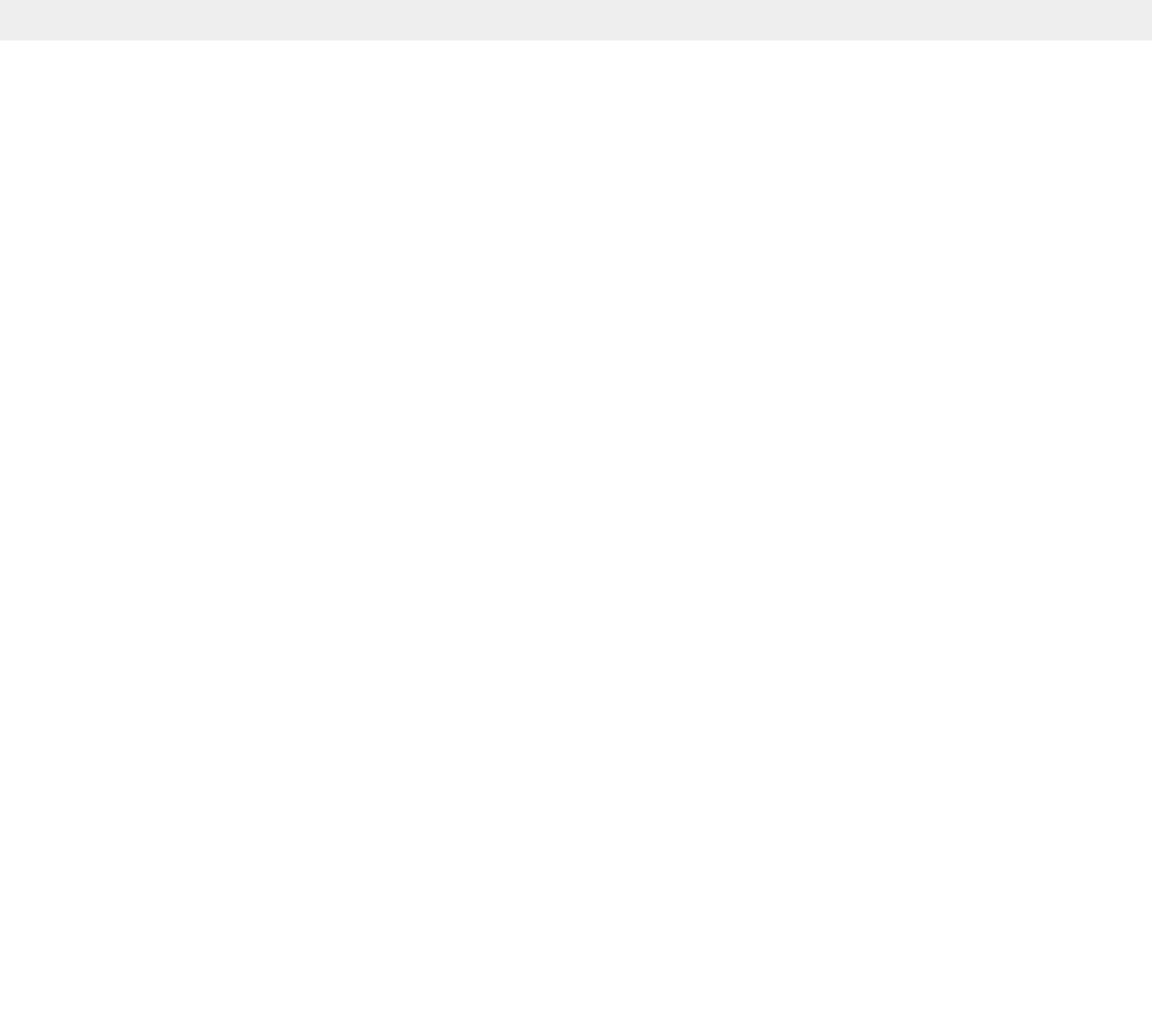
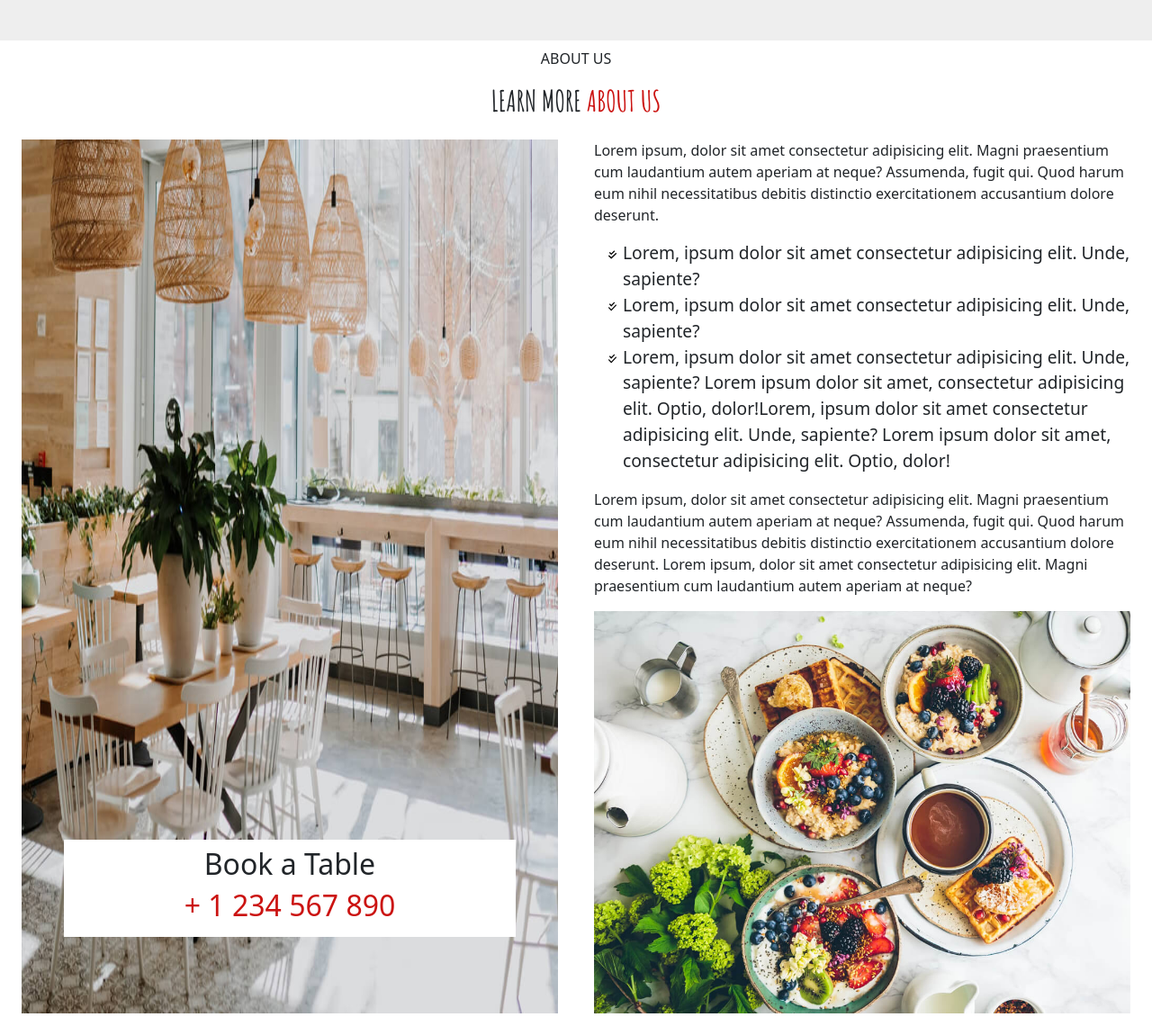
Before and after one commit to Osama-Jeb/oussama_jebrane_lionsresto_final, a website: page index.html in a window 1280 px wide. Shown: the part 539-1689 px from the top of the page at 90% size. Before the commit the page ends 800 px from the top, so only its background shows below. Drawn offline with nearby package versions, Linux system fonts and the light colour scheme.

Commit message:
about laptop

```diff
--- a/index.html
+++ b/index.html
@@ -66,7 +66,8 @@
 
 
     <main>
-        <div class="first_main bg-chefGray d-flex flex-column-reverse flex-lg-row align-items-center justify-content-around p-5">
+        <div
+            class="first_main bg-chefGray d-flex flex-column-reverse flex-lg-row align-items-center justify-content-around p-5">
 
             <div class="introText text-center text-lg-start">
                 <h2>Enjoy your healthy decilicious food</h2>
@@ -86,6 +87,55 @@
                 <img src="./public/img/menu/menu-item-1.png" height="400px" width="400px" alt="">
             </div>
         </div>
+
+        <div class="second_main p-2">
+
+            <div class="aboutTitle text-center">
+                <p>ABOUT US</p>
+                <h2>LEARN MORE <span class="text-chefRed">ABOUT US</span></h2>
+            </div>
+
+            <div class="about d-flex gap-2 flex-column flex-lg-row">
+                <div class="aboutImg w-50 p-3">
+                    <img src="./public/img/about.jpg" class="w-100 h-100" alt="">
+                    <div class="aboutNumber p-2">
+                        <h2>Book a Table</h2>
+                        <h2 class="text-chefRed">+ 1 234 567 890</h2>
+                    </div>
+                </div>
+
+                <div class="aboutText w-50 p-3">
+                    <p>Lorem ipsum, dolor sit amet consectetur adipisicing elit. Magni praesentium cum laudantium autem
+                        aperiam at neque? Assumenda, fugit qui. Quod harum eum nihil necessitatibus debitis distinctio
+                        exercitationem accusantium dolore deserunt.
+                    </p>
+                    <ul>
+                        <li>Lorem, ipsum dolor sit amet consectetur adipisicing elit. Unde, sapiente?</li>
+                        <li>Lorem, ipsum dolor sit amet consectetur adipisicing elit. Unde, sapiente?</li>
+                        <li>Lorem, ipsum dolor sit amet consectetur adipisicing elit. Unde, sapiente? Lorem ipsum dolor
+                            sit amet, consectetur adipisicing elit. Optio, dolor!Lorem, ipsum dolor sit amet consectetur
+                            adipisicing elit. Unde, sapiente? Lorem ipsum dolor sit amet, consectetur adipisicing elit.
+                            Optio, dolor!</li>
+                    </ul>
+                    <p>Lorem ipsum, dolor sit amet consectetur adipisicing elit. Magni praesentium cum laudantium autem
+                        aperiam at neque? Assumenda, fugit qui. Quod harum eum nihil necessitatibus debitis distinctio
+                        exercitationem accusantium dolore deserunt.
+                        Lorem ipsum, dolor sit amet consectetur adipisicing elit. Magni praesentium cum laudantium autem
+                        aperiam at neque?
+                    </p>
+
+                    <img src="./public/img/about-2.jpg" class="w-100" alt="">
+                </div>
+            </div>
+        </div>
+
+
+
+
+
+
+
+
     </main>
 
 
--- a/src/sass/modules/home/_main.scss
+++ b/src/sass/modules/home/_main.scss
@@ -8,4 +8,46 @@ main{
             }
         }
     }
+
+    .second_main{
+        .aboutTitle{
+            h2{
+                font-family: amatic-b;
+            }
+        }
+        .about{
+            .aboutImg{
+                position: relative;
+                display: flex;
+                justify-content: center;
+                align-items: end;
+                .aboutNumber{
+                    position: absolute;
+                    background-color: white;
+                    height: fit-content;
+                    width: 80%;
+                    bottom: 10%;
+                    text-align: center;
+                }
+            }
+            .aboutText{
+                ul{
+                    list-style: url("../img/check-double-solid.svg");
+                    font-size: larger;
+                }
+            }
+        }
+    }
 }
+
+@media (min-width: 375px) and (max-width: 768px){
+    main{
+        .second_main{
+            .about{
+                .aboutImg{
+                    width: 50%;
+                }
+            }
+        }
+    }
+}
```
Also changed, not shown: public/css/app.css, public/img/check-double-solid.svg (added), 1 other file.
